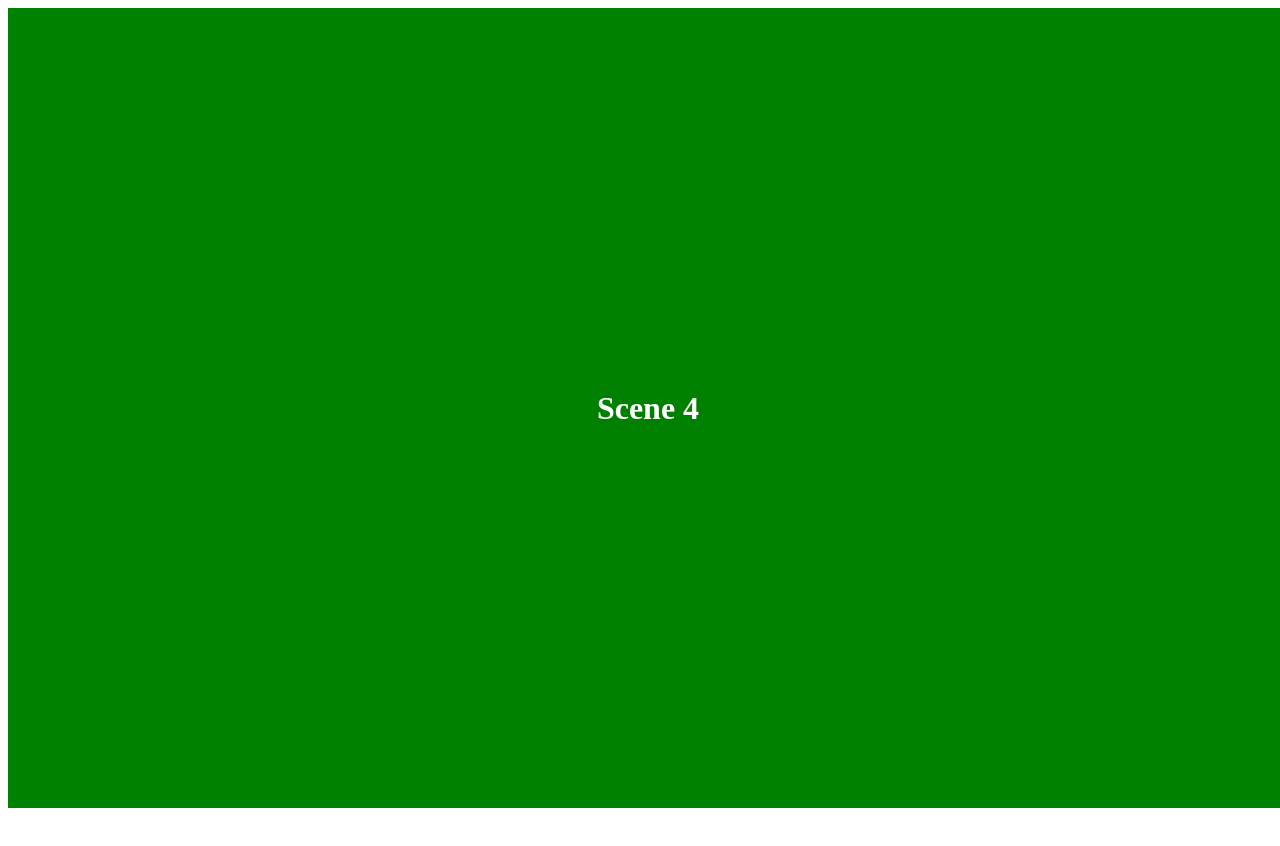
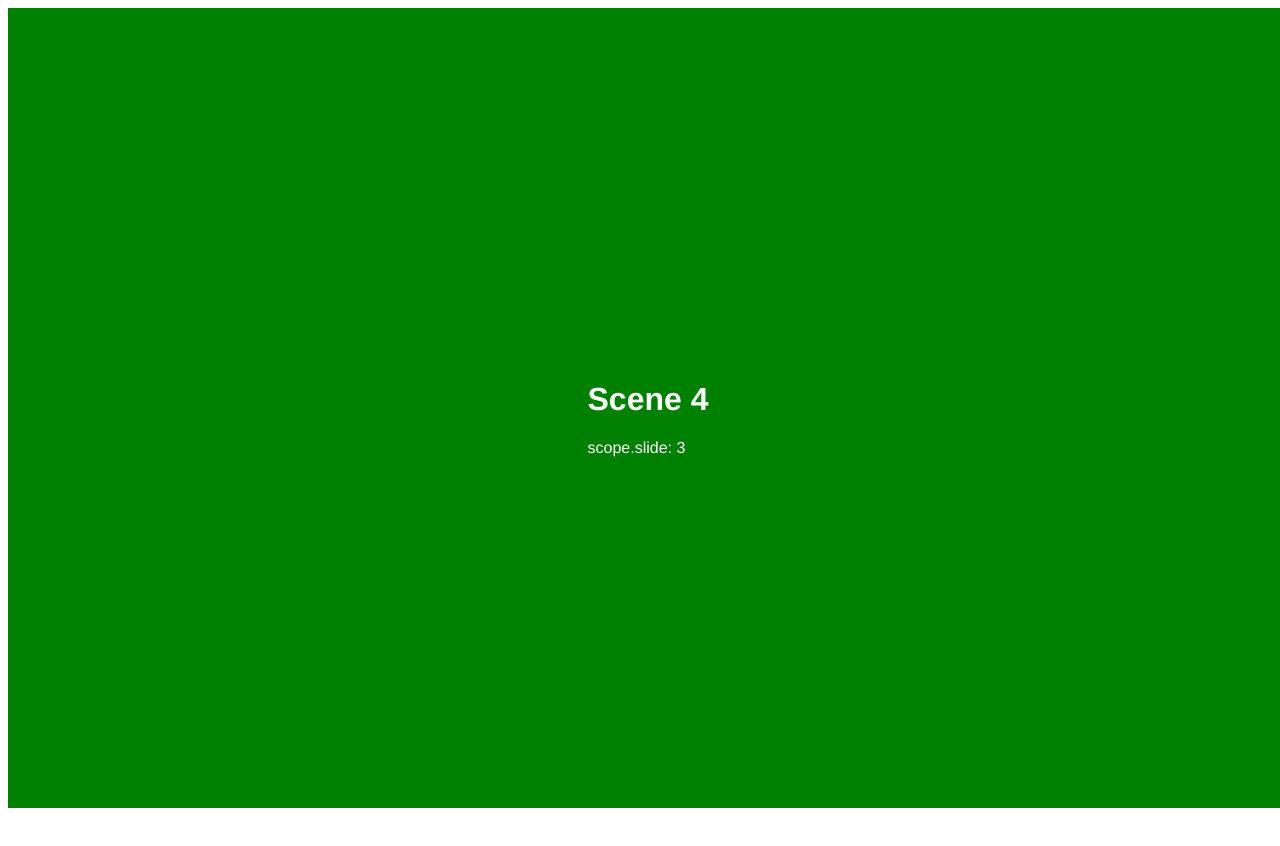
Before and after one commit to sdotson/angular-scroll-animation, a website: page app/index.html in a window 1280 px wide. Shown: the top 846 px of the page. Drawn offline with nearby package versions, Linux system fonts and the light colour scheme.

Commit message:
add scope variable

```diff
--- a/app/app.js
+++ b/app/app.js
@@ -61,7 +61,7 @@
                             change = (windowTop - sectionTop)/sectionHeight,
                             step = change < .5 ? 'part1-active' : 'part2-active';
 
-                            console.log(i);
+                            scope.slide = i;
 
                         angular.element(scenes).eq(index).removeClass('part1-active part2-active').addClass(step);
                         angular.element(scenes).removeClass('active soon-to-be-active').eq(index).addClass('active');
--- a/app/index.html
+++ b/app/index.html
@@ -8,21 +8,25 @@
         <div class="stage-scene scene1">
             <div class="content">
                 <h1>Scene 1</h1>
+                scope.slide: {{slide}}
             </div>
         </div>
         <div class="stage-scene scene2">
             <div class="content">
                 <h1>Scene 2</h1>
+                scope.slide: {{slide}}
             </div>
         </div>
         <div class="stage-scene scene3">
             <div class="content">
                 <h1>Scene 3</h1>
+                scope.slide: {{slide}}
             </div>
         </div>
         <div class="stage-scene scene4">
             <div class="content">
                 <h1>Scene 4</h1>
+                scope.slide: {{slide}}
             </div>
         </div>
     </div>
--- a/app/styles.css
+++ b/app/styles.css
@@ -1,3 +1,7 @@
+body {
+    font-family: "Helvetica-neue", helvetica, sans-serif;
+}
+
 .timer-section {
     height: 800px;
 }
@@ -15,12 +19,12 @@
     width: 100%;
     height: 100%;
     opacity: 0;
-    -webkit-transition: all 500ms linear;
-    -moz-transition: all 500ms linear;
-    transition: all 500ms linear;
+    -webkit-transition: all 250ms linear;
+    -moz-transition: all 250ms linear;
+    transition: all 250ms linear;
     display: flex;
-      align-items: center;
-      justify-content: center;
+    align-items: center;
+    justify-content: center;
 }
 
 .stage-scene.active {
```
